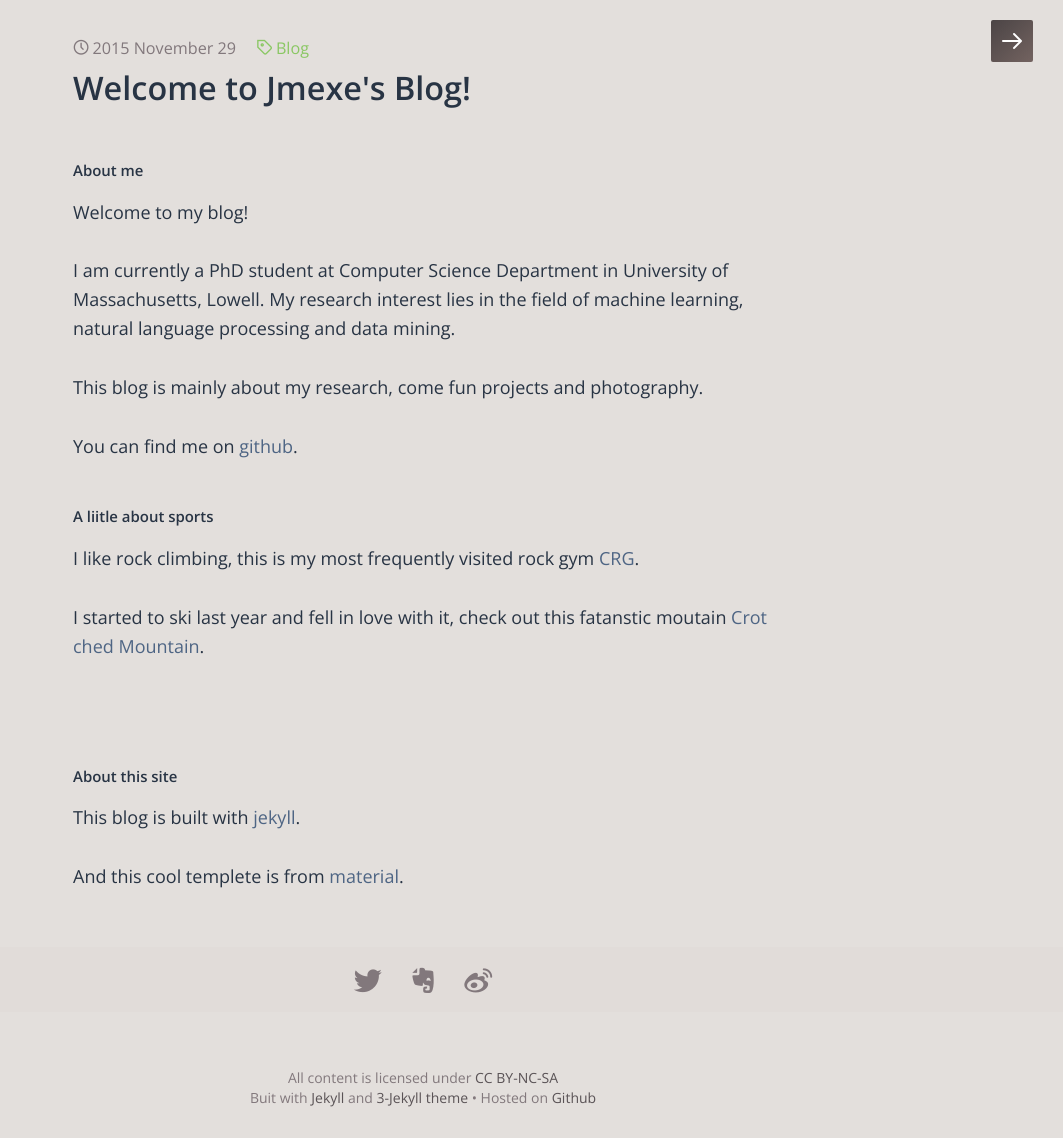
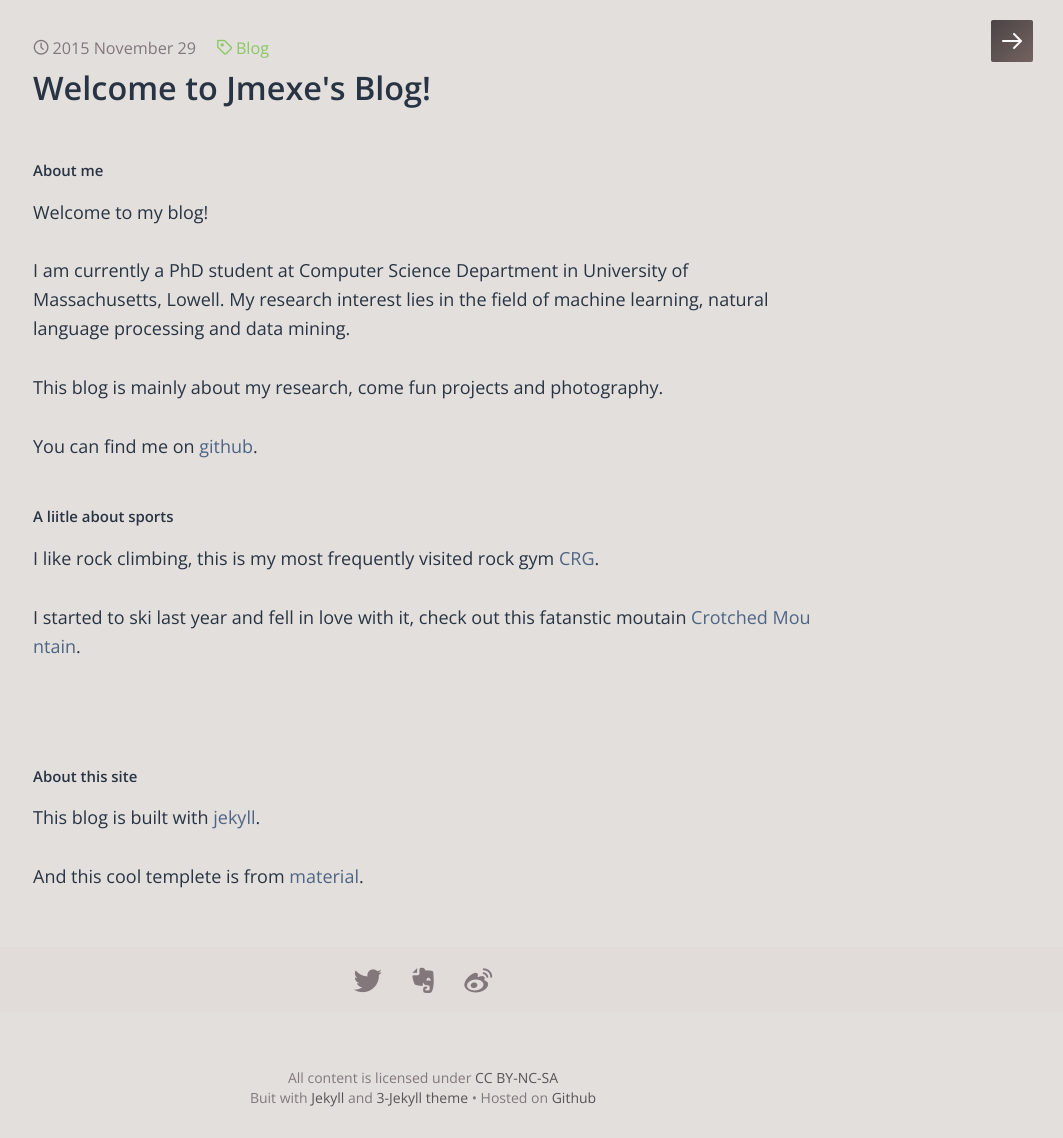
Before and after one commit to jmexe/jmexe.github.io, a Jekyll site: the page built from _posts/2015-11-29-welcome-to-jekyll.markdown, in a window 1280 px wide. Shown: the whole page, without its empty margins (217-1280 px from the left). Built offline with Jekyll 4.4.1, drawn with Linux system fonts in a browser that asks for light colours; some web fonts are replaced; comment, search, counter and statistics services are not loaded.

Commit message:
extend the post max width

```diff
--- a/_sass/5-post.sass
+++ b/_sass/5-post.sass
@@ -11,7 +11,8 @@
 
 .container
   max-width: $post-max-width
-  width: $post-width-at-3-columns
+  //width: $post-width-at-3-columns
+  width: 100%
   margin: auto
   padding: 0 10px
 
--- a/css/main.sass
+++ b/css/main.sass
@@ -84,9 +84,9 @@ $sidebar-width: $sidebar-left-width + $sidebar-right-width + 1
 
 // # Post
 
-$post-max-width: 800px
-$post-width-at-3-columns: 80%
-$post-width-at-1-column: 720px
+$post-max-width: 1100px
+$post-width-at-3-columns: 85%
+$post-width-at-1-column: 800px
 
 //$post-meta-color: #BCC1C4
 $post-meta-color: #82787c
```
